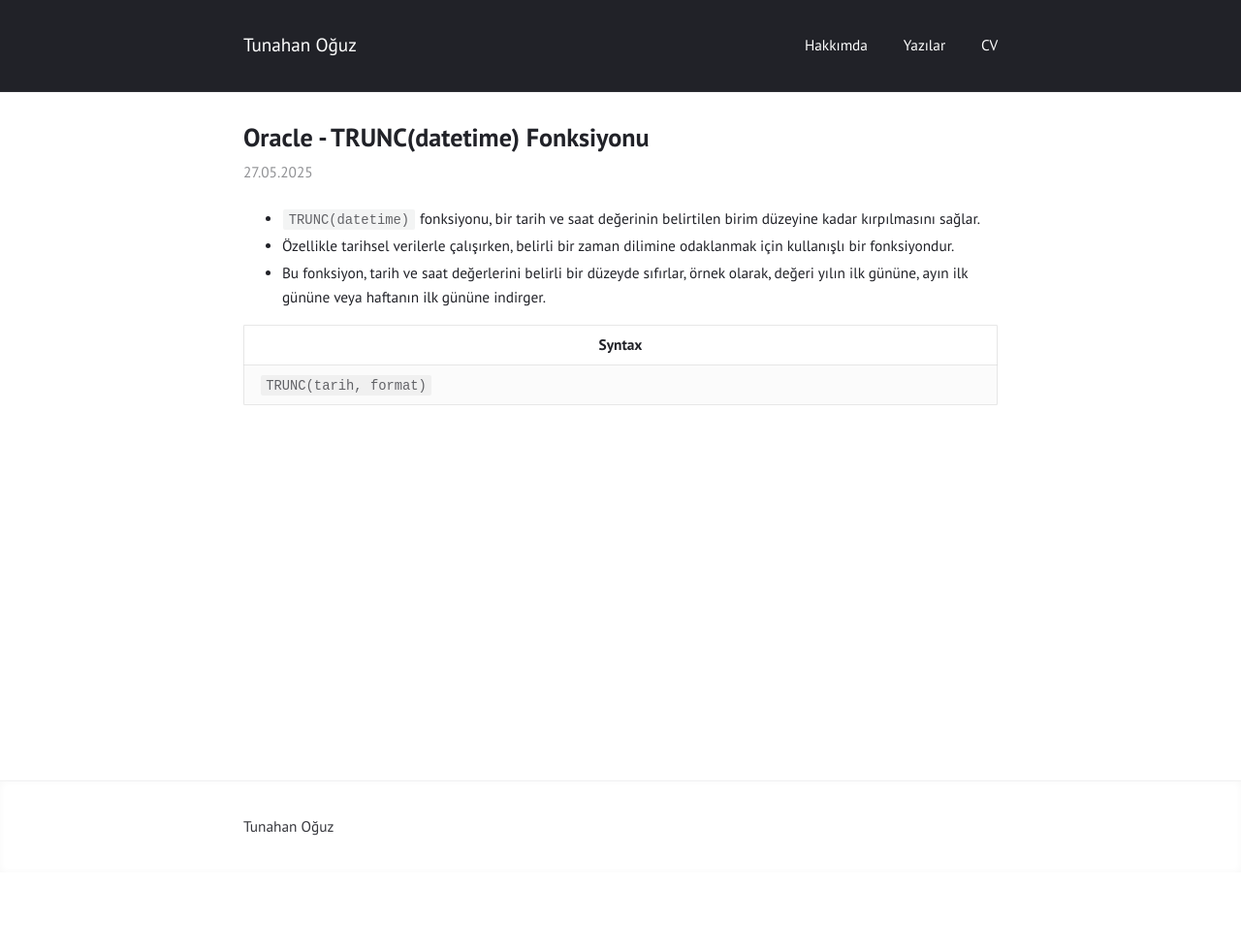
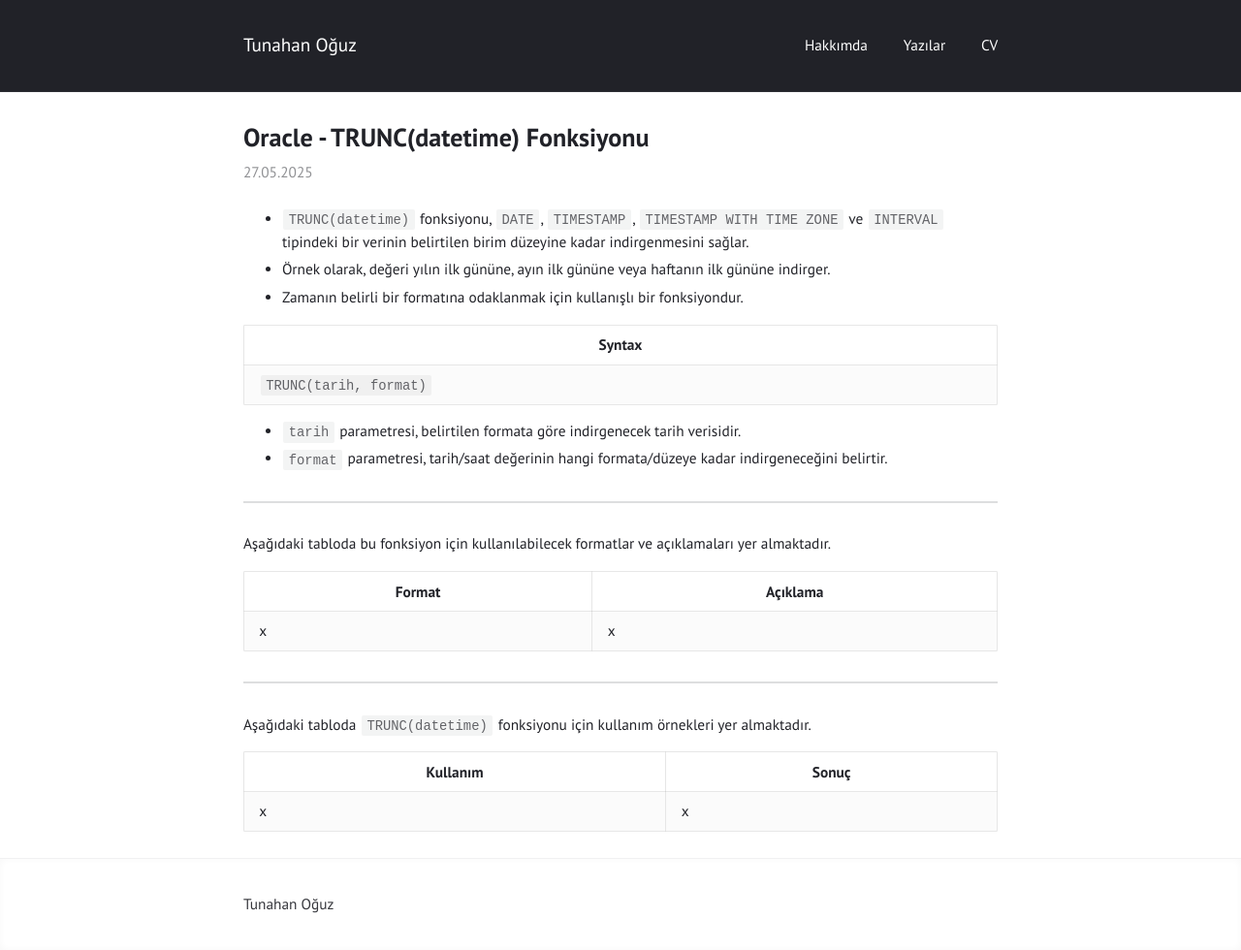
Before and after one commit to tunahanoguz/tunahanoguz.github.io, a Jekyll site: the page built from _posts/2025-05-27-oracle-trunc-datetime-fonksiyonu.md, in a window 1280 px wide. Shown: the whole page at 97% size. Built offline with Jekyll 4.4.1, drawn with Linux system fonts in a browser that asks for light colours; before the commit the page ends 900 px from its top, so only the background shows below that.

Commit message:
Update 2025-05-27-oracle-trunc-datetime-fonksiyonu.md

```diff
--- a/_posts/2025-05-27-oracle-trunc-datetime-fonksiyonu.md
+++ b/_posts/2025-05-27-oracle-trunc-datetime-fonksiyonu.md
@@ -5,10 +5,29 @@ layout: post
 categories: oracle
 ---
 
-- `TRUNC(datetime)` fonksiyonu, bir tarih ve saat değerinin belirtilen birim düzeyine kadar kırpılmasını sağlar.
-- Özellikle tarihsel verilerle çalışırken, belirli bir zaman dilimine odaklanmak için kullanışlı bir fonksiyondur.
-- Bu fonksiyon, tarih ve saat değerlerini belirli bir düzeyde sıfırlar, örnek olarak, değeri yılın ilk gününe, ayın ilk gününe veya haftanın ilk gününe indirger.
+- `TRUNC(datetime)` fonksiyonu, `DATE`, `TIMESTAMP`, `TIMESTAMP WITH TIME ZONE` ve `INTERVAL` tipindeki bir verinin belirtilen birim düzeyine kadar indirgenmesini sağlar.
+- Örnek olarak, değeri yılın ilk gününe, ayın ilk gününe veya haftanın ilk gününe indirger.
+- Zamanın belirli bir formatına odaklanmak için kullanışlı bir fonksiyondur.
 
 | Syntax                 |
 |------------------------|
 | `TRUNC(tarih, format)` |
+
+- `tarih` parametresi, belirtilen formata göre indirgenecek tarih verisidir.
+- `format` parametresi, tarih/saat değerinin hangi formata/düzeye kadar indirgeneceğini belirtir.
+
+---
+
+Aşağıdaki tabloda bu fonksiyon için kullanılabilecek formatlar ve açıklamaları yer almaktadır.
+
+| Format | Açıklama |
+|--------|----------|
+| x      | x        |
+
+---
+
+Aşağıdaki tabloda `TRUNC(datetime)` fonksiyonu için kullanım örnekleri yer almaktadır.
+
+| Kullanım | Sonuç |
+|----------|-------|
+| x        | x     |
```
